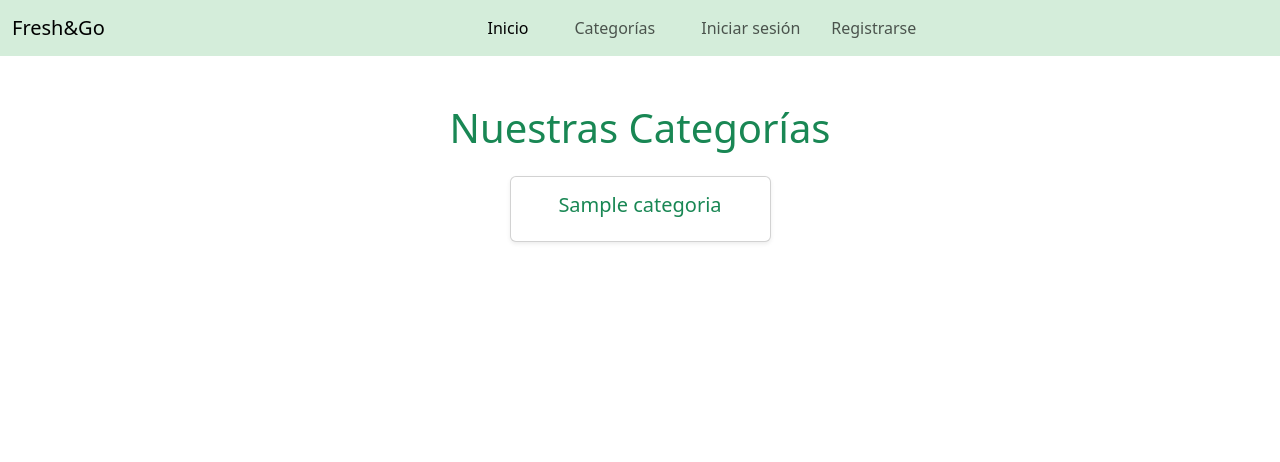
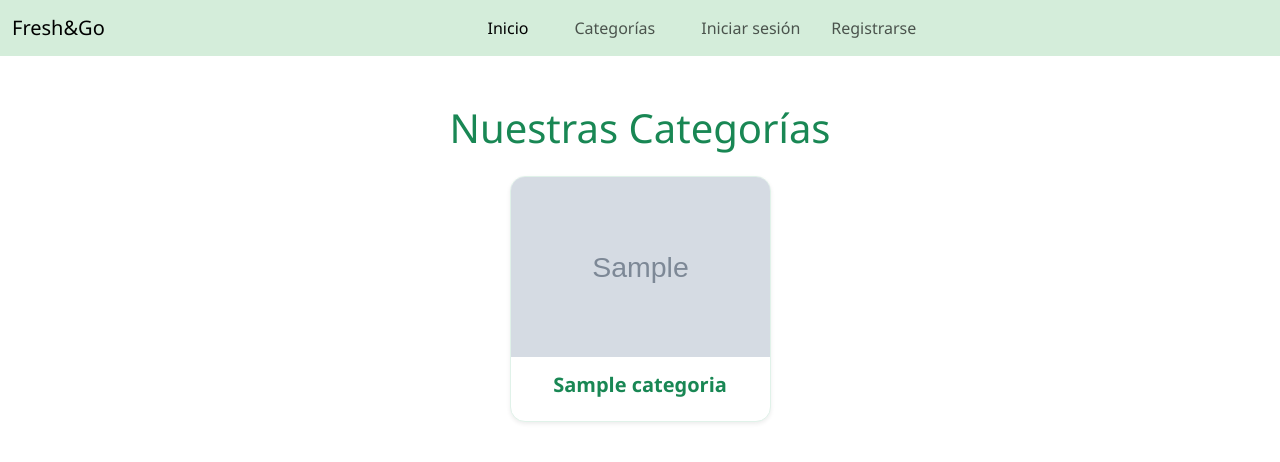
Before and after one commit to marinalp04/FreshGo, a Symfony app: template templates/categorias/index.html.twig in a window 1280 px wide. Shown: the top 462 px of the page. Run offline with Twig, Linux system fonts and the light colour scheme; the template is opened without the code that fills it: most values are stand-ins (such as "Sample title", 1, 10 or a date in 2020); grey boxes marked "Sample" are stand-in pictures; some libraries are stand-ins or nearby versions.

Commit message:
feat(categorias): añadir campos descripcion y foto a la entidad y mostrar imagen en la vista

```diff
--- a/public/css/categorias.css
+++ b/public/css/categorias.css
@@ -11,12 +11,22 @@
     box-shadow: 0 8px 16px rgba(0, 128, 0, 0.1);
 }
 
-.categoria-card img {
-    height: 180px;
-    object-fit: cover;
-    border-bottom: 1px solid #e0f2e9;
-}
 
 .card-title {
     font-weight: 600;
 }
+
+.categoria-imagen {
+    width: 100%;
+    height: 180px;
+    overflow: hidden;
+    display: block;
+    position: relative;
+}
+
+.categoria-imagen img {
+    width: 100%;
+    height: 100%;
+    object-fit: cover;
+    display: block;
+}
--- /dev/null
+++ b/public/css/navbar.css
@@ -0,0 +1,7 @@
+.bg-verde-claro {
+    background-color: #d4edda;
+  }
+
+  .navbar-nav .nav-item {
+    margin: 0 15px;
+  }
--- a/public/css/styles.css
+++ b/public/css/styles.css
@@ -10,7 +10,6 @@
 }
 
 body {
-    background-color: var(--verde-fondo);
     color: #333;
     font-family: 'Segoe UI', sans-serif;
 }
--- a/src/DataFixtures/CategoriaFixtures.php
+++ b/src/DataFixtures/CategoriaFixtures.php
@@ -13,10 +13,14 @@ class CategoriaFixtures extends Fixture
 
         $categoria1 = new Categoria();
         $categoria1->setNombre('Platos vegetarianos');
+        $categoria1->setDescripcion('Platos a base de ingredientes vegetales, ideales para vegetarianos y veganos.');
+        $categoria1->setFoto('vegetarianos.jpg');
         $manager->persist($categoria1);
 
         $categoria2 = new Categoria();
         $categoria2->setNombre('Platos proteicos');
+        $categoria2->setDescripcion('Platos ricos en proteínas, ideales para quienes buscan aumentar su masa muscular.');
+        $categoria2->setFoto('proteicos.jpg');
         $manager->persist($categoria2);
 
 
--- a/templates/base.html.twig
+++ b/templates/base.html.twig
@@ -4,8 +4,10 @@
     <meta charset="UTF-8">
     <meta name="viewport" content="width=device-width, initial-scale=1.0">
     <title>{% block title %}Fresh&Go{% endblock %}</title>
-    <link rel="stylesheet" href="{{ asset('css/styles.css') }}">
-    <link href="https://cdn.jsdelivr.net/npm/bootstrap@5.3.3/dist/css/bootstrap.min.css" rel="stylesheet">
+    {% block stylesheets %}
+        <link rel="stylesheet" href="https://cdn.jsdelivr.net/npm/bootstrap@5.3.3/dist/css/bootstrap.min.css">
+        <link rel="stylesheet" href="{{ asset('css/styles.css') }}">
+    {% endblock %}
 </head>
 <body>
 
--- a/templates/categorias/index.html.twig
+++ b/templates/categorias/index.html.twig
@@ -16,7 +16,9 @@
                 <div class="col-12 col-sm-6 col-md-4 col-lg-3">
                     <a href="{{ path('categoria_productos', {'id': categoria.id}) }}" class="text-decoration-none">
                         <div class="card categoria-card h-100 shadow-sm">
-                            {#Aqui ira la img #}
+                            <div class="categoria-imagen">
+                                <img src="{{ asset('uploads/fotos_categorias/' ~ categoria.foto) }}" class="card-img-top" alt="Imagen de {{ categoria.nombre }}">
+                            </div>
                             <div class="card-body text-center">
                                 <h5 class="card-title text-success">{{ categoria.nombre }}</h5>
                             </div>
--- a/templates/partials/navbar.html.twig
+++ b/templates/partials/navbar.html.twig
@@ -1,14 +1,10 @@
 {# templates/partials/navbar.html.twig #}
-<style>
-  .bg-verde-claro {
-    background-color: #d4edda !important;
-  }
+{# Este es el archivo de la barra de navegación que se incluye en todas las páginas #}
+{# Se utiliza Bootstrap para el diseño y la estructura #}
 
-  .navbar-nav .nav-item {
-    margin: 0 15px;
-  }
-</style>
-
+{% block stylesheets %}
+    <link rel="stylesheet" href="{{ asset('css/navbar.css') }}">
+{% endblock %}
 <nav class="navbar navbar-expand-lg bg-verde-claro">
   <div class="container-fluid">
     <a class="navbar-brand" href="#">Fresh&Go</a>
```
Also changed, not shown: migrations/Version20250429091255.php (added, +31 -0 lines), migrations/Version20250429091440.php (added, +31 -0 lines), src/Entity/Categoria.php (+30 -0 lines), public/uploads/fotos_categorias/vegetarianos.jpg (added), 1 other file.
